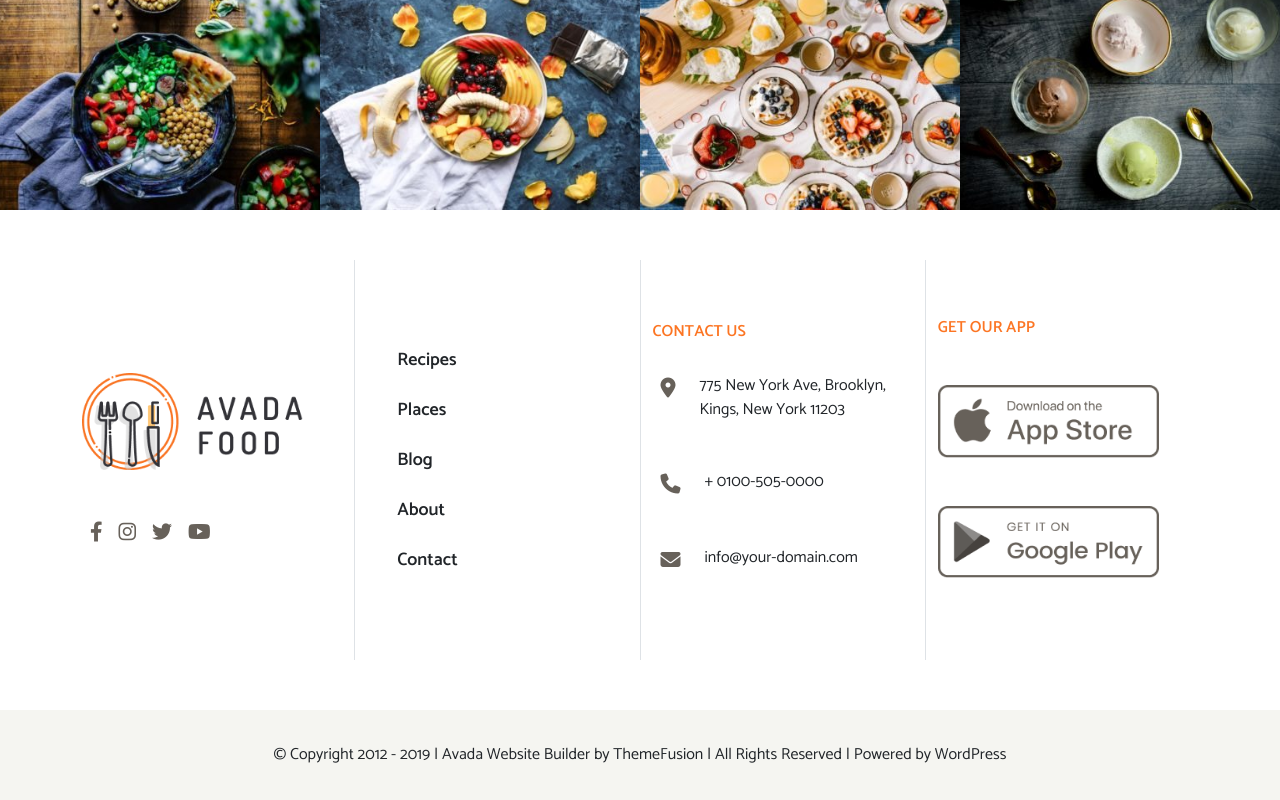
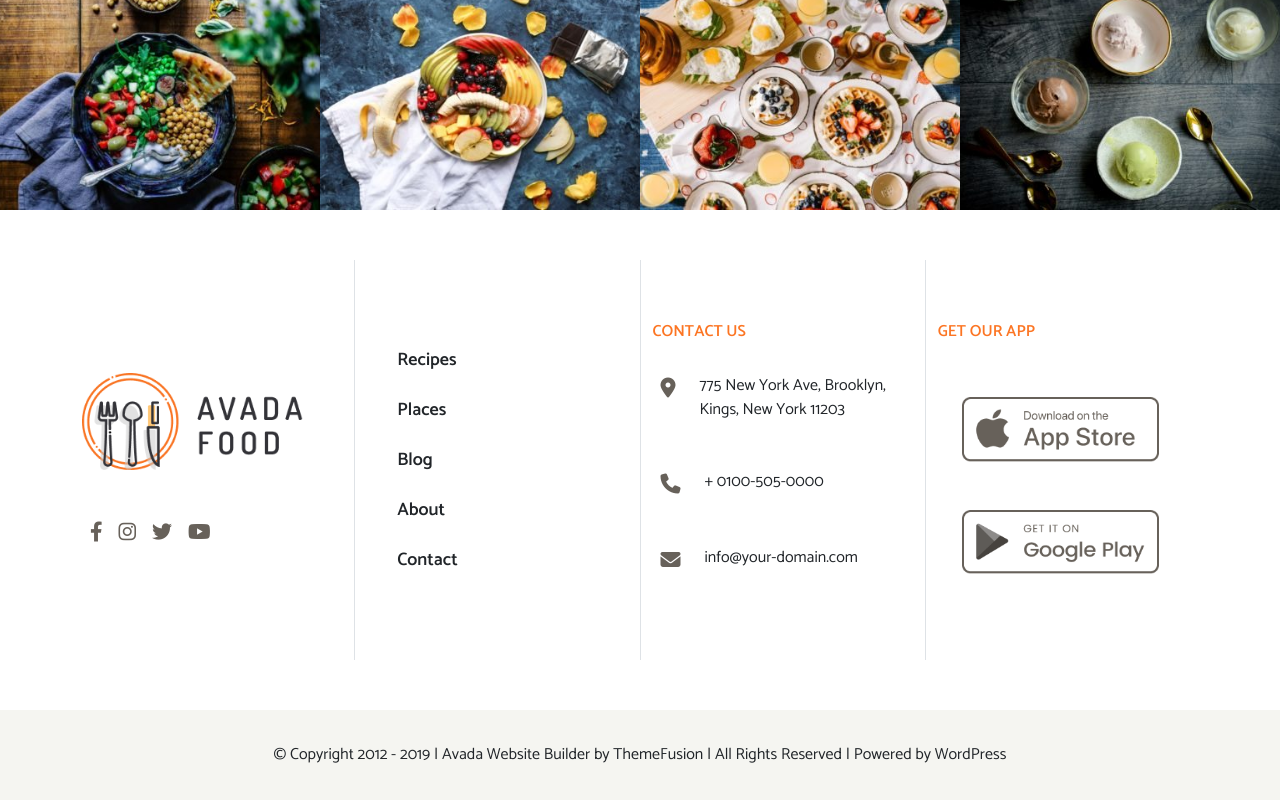
Before and after one commit to NicolaRicci100/proj-html-vuejs, a Vue app: page / in a window 1280 px wide. Shown: the part 3520-4320 px from the top of the page. Built offline with nearby package versions, Linux system fonts and the light colour scheme.

Commit message:
minor fix

```diff
--- a/src/components/AppFooter_components/AppInfo.vue
+++ b/src/components/AppFooter_components/AppInfo.vue
@@ -42,9 +42,9 @@ export default {
           </div>
         </div>
         <div class="col d-flex flex-column align-itms-center justify-content-center">
-          <h6 class="pb-3">GET OUR APP</h6>
-          <img class="py-4" src="../../assets/img/download-app-store.png" alt="App store">
-          <img class="py-4" src="../../assets/img/download-android.png" alt="Android store">
+          <h6 class="pb-4">GET OUR APP</h6>
+          <img class="py-4 ps-4" src="../../assets/img/download-app-store.png" alt="App store">
+          <img class="py-4 ps-4" src="../../assets/img/download-android.png" alt="Android store">
         </div>
       </div>
     </div>
```
